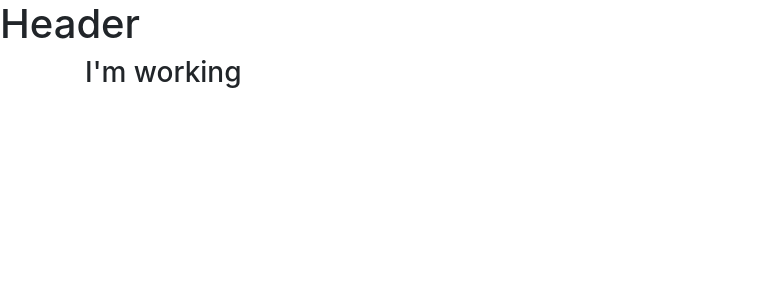
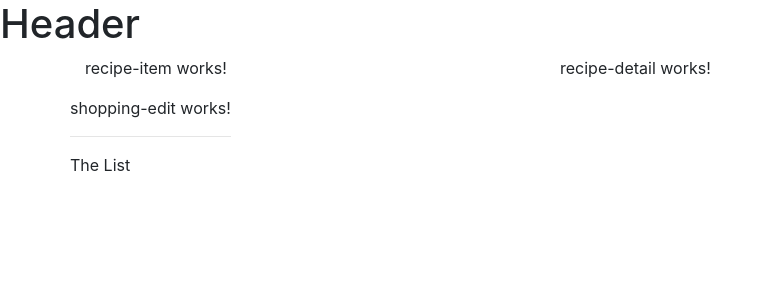
Before and after one commit to jahv/angular7, an Angular app in the folder RecipesProject/: page / in a window 1280 px wide. Shown: the top 300 px of the page, without its empty margins (0-770 px from the left). Built offline with nearby package versions, Linux system fonts and the light colour scheme.

Commit message:
SetUp recipes project 1. Using components

```diff
--- a/RecipesProject/src/app/app.component.html
+++ b/RecipesProject/src/app/app.component.html
@@ -2,7 +2,8 @@
 <div class="container">
   <div class="row">
     <div class="col-md-12">
-      <h3>I'm working</h3>
+      <app-recipes></app-recipes>
+      <app-shopping-list></app-shopping-list>
     </div>
   </div>
 </div>
--- a/RecipesProject/src/app/recipes/recipe-list/recipe-list.component.html
+++ b/RecipesProject/src/app/recipes/recipe-list/recipe-list.component.html
@@ -1,3 +1 @@
-<p>
-  recipe-list works!
-</p>
+<app-recipe-item></app-recipe-item>
--- a/RecipesProject/src/app/recipes/recipes.component.html
+++ b/RecipesProject/src/app/recipes/recipes.component.html
@@ -1,3 +1,8 @@
-<p>
-  recipes works!
-</p>
+<div class="row">
+  <div class="col-md-5">
+    <app-recipe-list></app-recipe-list>
+  </div>
+  <div class="col-md-7">
+    <app-recipe-detail></app-recipe-detail>
+  </div>
+</div>
--- a/RecipesProject/src/app/shopping-list/shopping-list.component.html
+++ b/RecipesProject/src/app/shopping-list/shopping-list.component.html
@@ -1,3 +1,7 @@
-<p>
-  shopping-list works!
-</p>
+<div class="row">
+  <div class="col-xs-10">
+    <app-shopping-edit></app-shopping-edit>
+    <hr>
+    <p>The List</p>
+  </div>
+</div>
```
